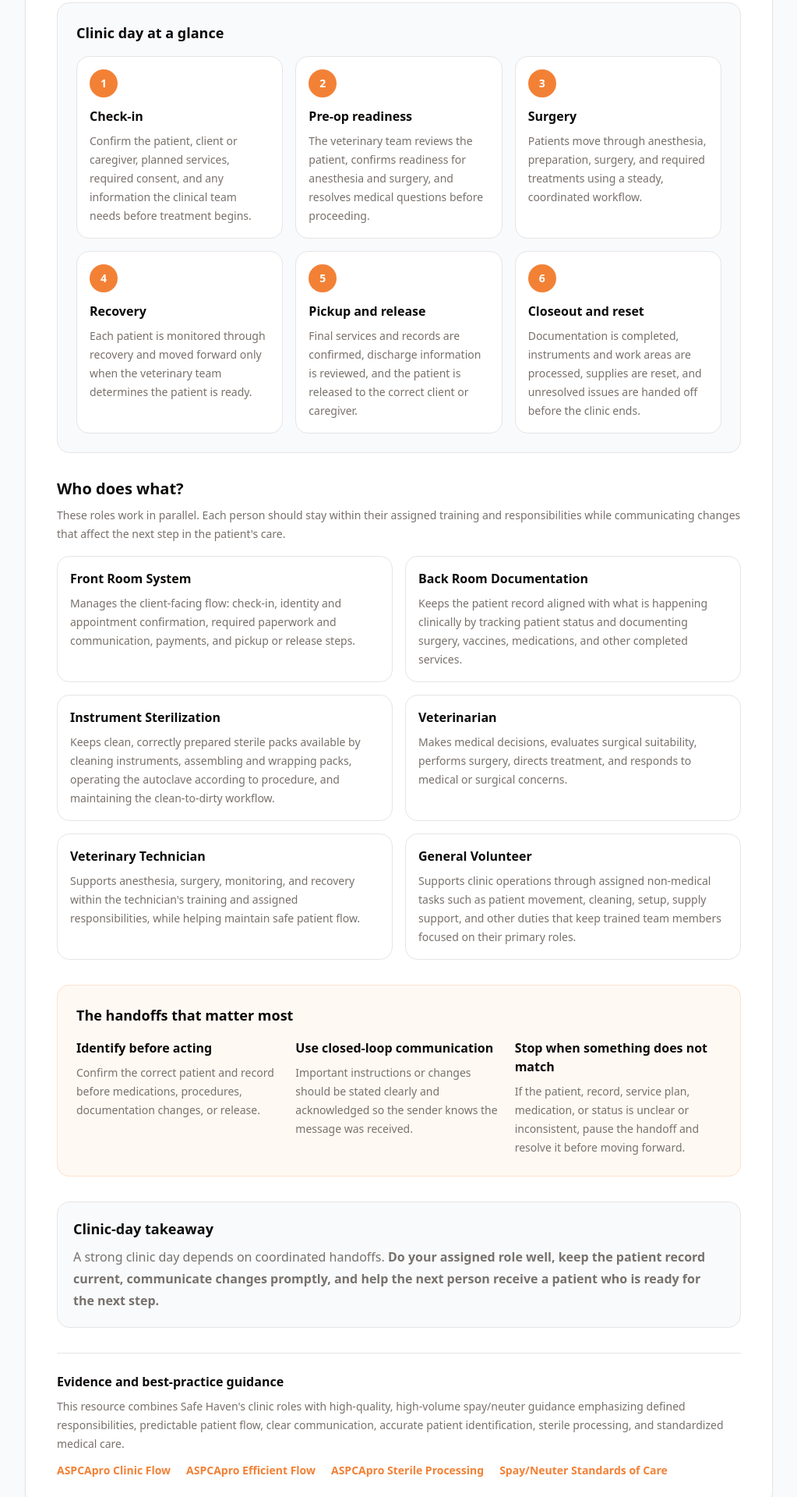
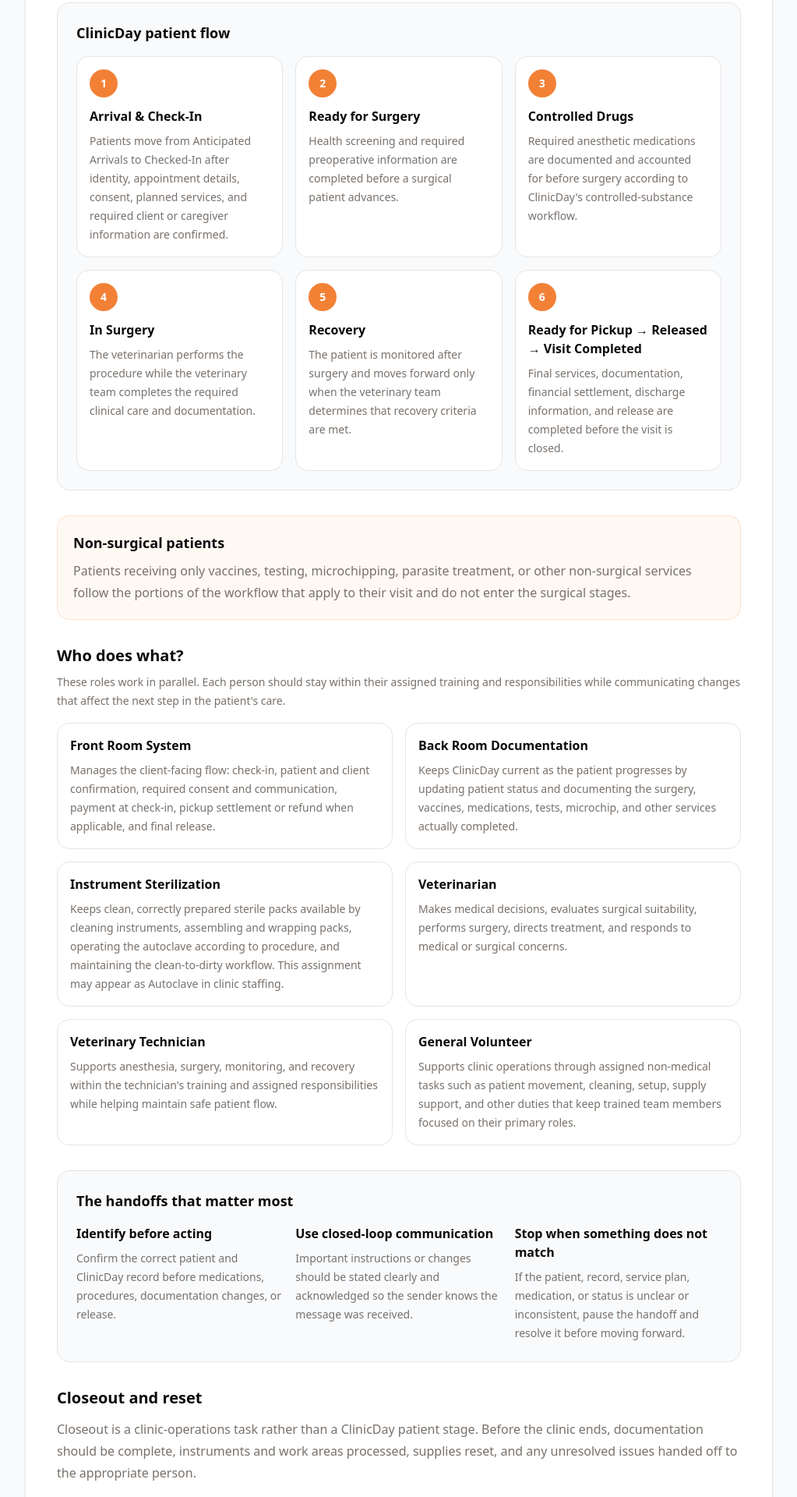
Before and after one commit to 7nqwsvhv99-hash/safe-haven-site, a Next.js app: page /resources/clinic-flow-team-roles in a window 1280 px wide. Shown: the part 580-2500 px from the top of the page at 78% size, without its empty margins (128-1151 px from the left). Built offline with nearby package versions, Linux system fonts and the light colour scheme.

Commit message:
Align clinic flow resource with ClinicDay workflow

```diff
--- a/src/app/resources/clinic-flow-team-roles/page.tsx
+++ b/src/app/resources/clinic-flow-team-roles/page.tsx
@@ -3,48 +3,48 @@ import Link from "next/link";
 const flowSteps = [
   {
     number: "1",
-    title: "Check-in",
-    text: "Confirm the patient, client or caregiver, planned services, required consent, and any information the clinical team needs before treatment begins.",
+    title: "Arrival & Check-In",
+    text: "Patients move from Anticipated Arrivals to Checked-In after identity, appointment details, consent, planned services, and required client or caregiver information are confirmed.",
   },
   {
     number: "2",
-    title: "Pre-op readiness",
-    text: "The veterinary team reviews the patient, confirms readiness for anesthesia and surgery, and resolves medical questions before proceeding.",
+    title: "Ready for Surgery",
+    text: "Health screening and required preoperative information are completed before a surgical patient advances.",
   },
   {
     number: "3",
-    title: "Surgery",
-    text: "Patients move through anesthesia, preparation, surgery, and required treatments using a steady, coordinated workflow.",
+    title: "Controlled Drugs",
+    text: "Required anesthetic medications are documented and accounted for before surgery according to ClinicDay's controlled-substance workflow.",
   },
   {
     number: "4",
-    title: "Recovery",
-    text: "Each patient is monitored through recovery and moved forward only when the veterinary team determines the patient is ready.",
+    title: "In Surgery",
+    text: "The veterinarian performs the procedure while the veterinary team completes the required clinical care and documentation.",
   },
   {
     number: "5",
-    title: "Pickup and release",
-    text: "Final services and records are confirmed, discharge information is reviewed, and the patient is released to the correct client or caregiver.",
+    title: "Recovery",
+    text: "The patient is monitored after surgery and moves forward only when the veterinary team determines that recovery criteria are met.",
   },
   {
     number: "6",
-    title: "Closeout and reset",
-    text: "Documentation is completed, instruments and work areas are processed, supplies are reset, and unresolved issues are handed off before the clinic ends.",
+    title: "Ready for Pickup → Released → Visit Completed",
+    text: "Final services, documentation, financial settlement, discharge information, and release are completed before the visit is closed.",
   },
 ];
 
 const roles = [
   {
     title: "Front Room System",
-    text: "Manages the client-facing flow: check-in, identity and appointment confirmation, required paperwork and communication, payments, and pickup or release steps.",
+    text: "Manages the client-facing flow: check-in, patient and client confirmation, required consent and communication, payment at check-in, pickup settlement or refund when applicable, and final release.",
   },
   {
     title: "Back Room Documentation",
-    text: "Keeps the patient record aligned with what is happening clinically by tracking patient status and documenting surgery, vaccines, medications, and other completed services.",
+    text: "Keeps ClinicDay current as the patient progresses by updating patient status and documenting the surgery, vaccines, medications, tests, microchip, and other services actually completed.",
   },
   {
     title: "Instrument Sterilization",
-    text: "Keeps clean, correctly prepared sterile packs available by cleaning instruments, assembling and wrapping packs, operating the autoclave according to procedure, and maintaining the clean-to-dirty workflow.",
+    text: "Keeps clean, correctly prepared sterile packs available by cleaning instruments, assembling and wrapping packs, operating the autoclave according to procedure, and maintaining the clean-to-dirty workflow. This assignment may appear as Autoclave in clinic staffing.",
   },
   {
     title: "Veterinarian",
@@ -52,7 +52,7 @@ const roles = [
   },
   {
     title: "Veterinary Technician",
-    text: "Supports anesthesia, surgery, monitoring, and recovery within the technician's training and assigned responsibilities, while helping maintain safe patient flow.",
+    text: "Supports anesthesia, surgery, monitoring, and recovery within the technician's training and assigned responsibilities while helping maintain safe patient flow.",
   },
   {
     title: "General Volunteer",
@@ -80,7 +80,7 @@ export default function ClinicFlowTeamRolesResourcePage() {
               Clinic Flow and Team Roles
             </h1>
             <p className="mt-4 max-w-3xl text-base leading-7 text-muted-foreground">
-              A high-level orientation to the clinic-day workflow and how Front Room, Back Room Documentation, Instrument Sterilization, veterinary staff, and general volunteers work together.
+              A high-level orientation to the ClinicDay workflow and how Front Room, Back Room Documentation, Instrument Sterilization, veterinary staff, and general volunteers work together.
             </p>
           </header>
 
@@ -88,12 +88,12 @@ export default function ClinicFlowTeamRolesResourcePage() {
             <section>
               <h2 className="text-xl font-bold">What good clinic flow looks like</h2>
               <p className="mt-3 leading-7 text-muted-foreground">
-                Effective spay/neuter clinics use <strong>clear roles, predictable patient movement, accurate identification, and timely communication</strong>. The goal is not speed for its own sake. The goal is a safe, steady workflow in which each team member knows what comes next and important information moves with the patient.
+                Effective spay/neuter clinics use <strong>clear roles, predictable patient movement, accurate identification, and timely communication</strong>. The goal is a safe, steady workflow in which each team member knows what comes next and important information moves with the patient.
               </p>
             </section>
 
             <section className="rounded-2xl border bg-slate-50 p-5 sm:p-6">
-              <h2 className="text-lg font-bold">Clinic day at a glance</h2>
+              <h2 className="text-lg font-bold">ClinicDay patient flow</h2>
               <div className="mt-4 grid gap-4 md:grid-cols-2 lg:grid-cols-3">
                 {flowSteps.map((step) => (
                   <div key={step.number} className="rounded-2xl border bg-white p-4">
@@ -105,6 +105,13 @@ export default function ClinicFlowTeamRolesResourcePage() {
                   </div>
                 ))}
               </div>
+            </section>
+
+            <section className="rounded-2xl border border-primary/20 bg-primary/5 p-5">
+              <h2 className="text-lg font-bold">Non-surgical patients</h2>
+              <p className="mt-2 leading-7 text-muted-foreground">
+                Patients receiving only vaccines, testing, microchipping, parasite treatment, or other non-surgical services follow the portions of the workflow that apply to their visit and do not enter the surgical stages.
+              </p>
             </section>
 
             <section>
@@ -122,13 +129,13 @@ export default function ClinicFlowTeamRolesResourcePage() {
               </div>
             </section>
 
-            <section className="rounded-2xl border border-primary/20 bg-primary/5 p-5 sm:p-6">
+            <section className="rounded-2xl border bg-slate-50 p-5 sm:p-6">
               <h2 className="text-lg font-bold">The handoffs that matter most</h2>
               <div className="mt-4 grid gap-4 md:grid-cols-3">
                 <div>
                   <h3 className="font-semibold">Identify before acting</h3>
                   <p className="mt-2 text-sm leading-6 text-muted-foreground">
-                    Confirm the correct patient and record before medications, procedures, documentation changes, or release.
+                    Confirm the correct patient and ClinicDay record before medications, procedures, documentation changes, or release.
                   </p>
                 </div>
                 <div>
@@ -146,17 +153,24 @@ export default function ClinicFlowTeamRolesResourcePage() {
               </div>
             </section>
 
-            <aside className="rounded-2xl border bg-slate-50 p-5">
+            <section>
+              <h2 className="text-xl font-bold">Closeout and reset</h2>
+              <p className="mt-3 leading-7 text-muted-foreground">
+                Closeout is a clinic-operations task rather than a ClinicDay patient stage. Before the clinic ends, documentation should be complete, instruments and work areas processed, supplies reset, and any unresolved issues handed off to the appropriate person.
+              </p>
+            </section>
+
+            <aside className="rounded-2xl border border-primary/20 bg-primary/5 p-5">
               <h2 className="text-lg font-bold">Clinic-day takeaway</h2>
               <p className="mt-2 leading-7 text-muted-foreground">
-                A strong clinic day depends on coordinated handoffs. <strong>Do your assigned role well, keep the patient record current, communicate changes promptly, and help the next person receive a patient who is ready for the next step.</strong>
+                A strong clinic day depends on coordinated handoffs. <strong>Do your assigned role well, keep ClinicDay current, communicate changes promptly, and help the next person receive a patient who is ready for the next step.</strong>
               </p>
             </aside>
 
             <section className="border-t pt-6">
               <h2 className="text-base font-bold">Evidence and best-practice guidance</h2>
               <p className="mt-2 text-sm leading-6 text-muted-foreground">
-                This resource combines Safe Haven&apos;s clinic roles with high-quality, high-volume spay/neuter guidance emphasizing defined responsibilities, predictable patient flow, clear communication, accurate patient identification, sterile processing, and standardized medical care.
+                This resource combines Safe Haven&apos;s ClinicDay workflow and staffing roles with high-quality, high-volume spay/neuter guidance emphasizing defined responsibilities, predictable patient flow, clear communication, accurate patient identification, sterile processing, and standardized medical care.
               </p>
               <div className="mt-3 flex flex-wrap gap-x-5 gap-y-2 text-sm font-semibold">
                 <a
```
